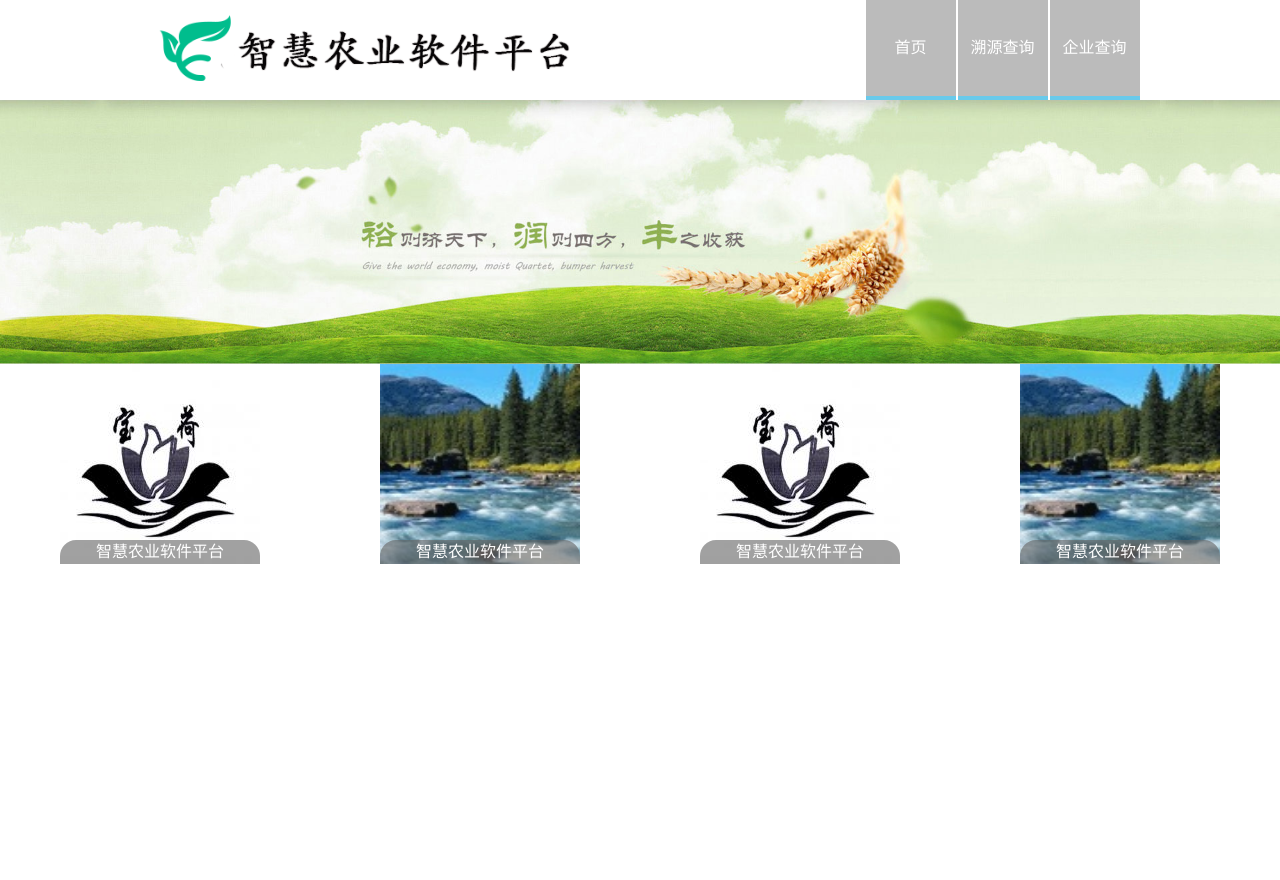
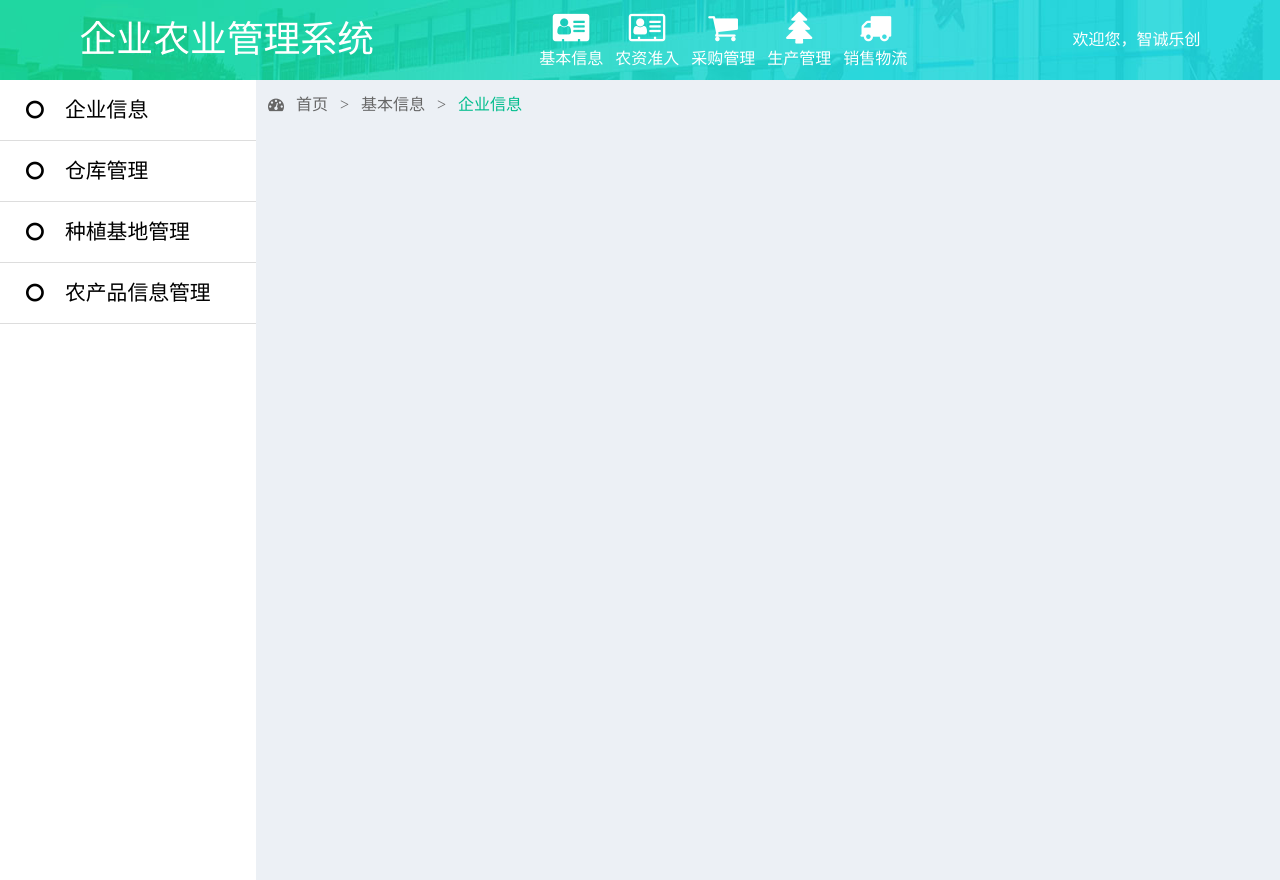
Before and after one commit to bicycler1/Traceable-produce, a Vue app: page /#/enterprise in a window 1280 px wide. Before the commit this address led to /#/query. Before the commit the page ends 800 px from the top, so only its background shows below. Built offline with nearby package versions, Linux system fonts and the light colour scheme.

Commit message:
enterprise页面中leftheader完成…^_^

```diff
--- a/src/views/Enterprise.vue
+++ b/src/views/Enterprise.vue
@@ -4,6 +4,7 @@
       <div class="left-list">
         <div v-for="(item,id) in list.info"
         :key="id"
+        @click="changeRightHeader(id)"
         >
         <i class="fa fa-circle-o"></i>
         {{item}}
@@ -11,7 +12,12 @@
 </div>
 <div class="right-info">
   <div class="content-header">
-              {{list.title}}
+      <span><i class="fa fa-dashboard"></i></span>
+      <span>首页</span>
+      <span>></span>
+      <span>{{list.title}}</span>
+      <span>></span>
+      <span>{{listChoose}}</span>
   </div>
 </div>
 </div>
@@ -54,6 +60,16 @@
     background-color: #ecf0f5;
     z-index: -1;
 }
+.content-header{
+    padding: 16px 6px 0 6px;
+    color: #666;
+}
+.content-header>span{
+    margin: 0 6px;
+}
+.content-header>span:last-child{
+    color: #00bd8d;
+}
 </style>
 
 <script>
@@ -71,13 +87,21 @@ import store from '@/store'
             list: {
                 title: "基本信息",
                 info: ['企业信息','仓库管理','种植基地管理','农产品信息管理']
-            }
+            },
+            listChoose: "企业信息"
         }
     },
     methods: {
         changeLeftList: function () {
             this.list = store.state.enterpriseLeft;
+            var listInfo = this.list.info;
+            this.listChoose = listInfo[0];
+        },
+        changeRightHeader: function (id) {
+            var listInfo = this.list.info;
+            this.listChoose = listInfo[id];
         }
     }
+
 }
 </script>
```
Lines whose indentation alone changed are shown as unchanged.
